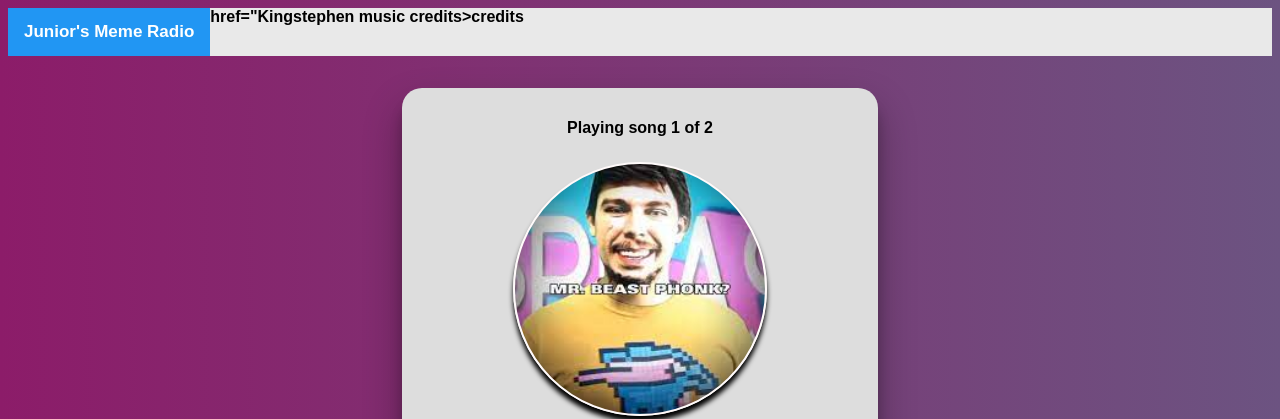
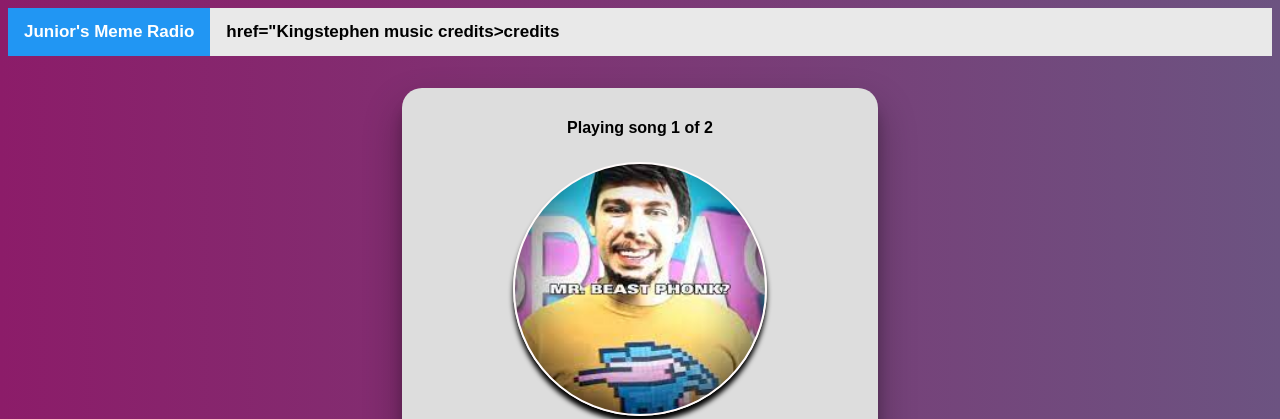
Before and after one commit to RainbowMusicSite/RainbowMusicSite.github.io, a website: page junior-radio.html in a window 1280 px wide. Shown: the top 419 px of the page. Drawn offline with Linux system fonts and the light colour scheme.

Commit message:
Update junior-radio.html

```diff
--- a/junior-radio.html
+++ b/junior-radio.html
@@ -14,7 +14,7 @@
 <body>
     <div class="topnav">
         <a class="active"href="junior-radio">Junior's Meme Radio</a>
-</a> href="Kingstephen music credits>credits</a>
+<a> href="Kingstephen music credits>credits</a>
       </div>
    <div class="player">
        <div class="wrapper">
```
